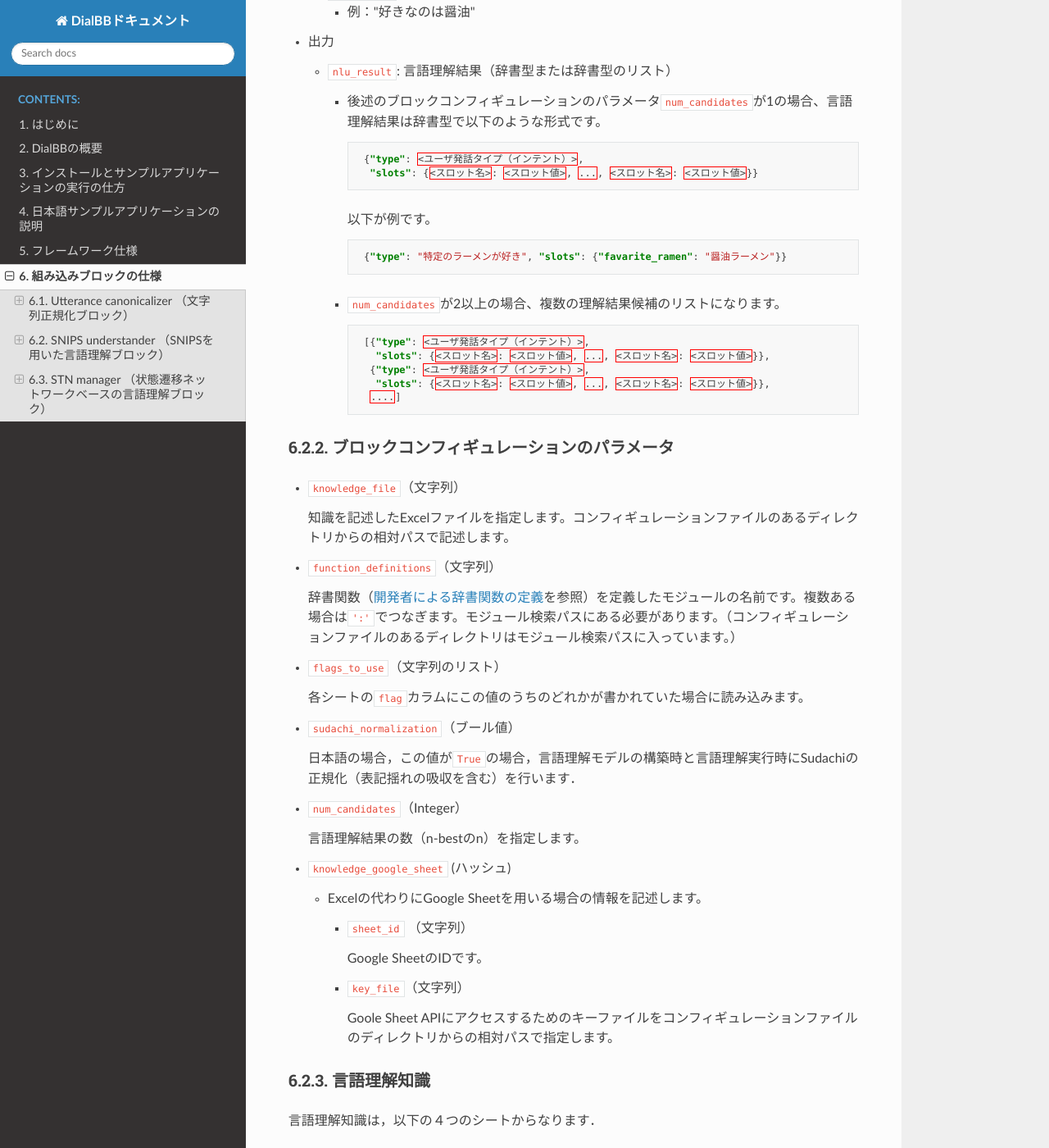
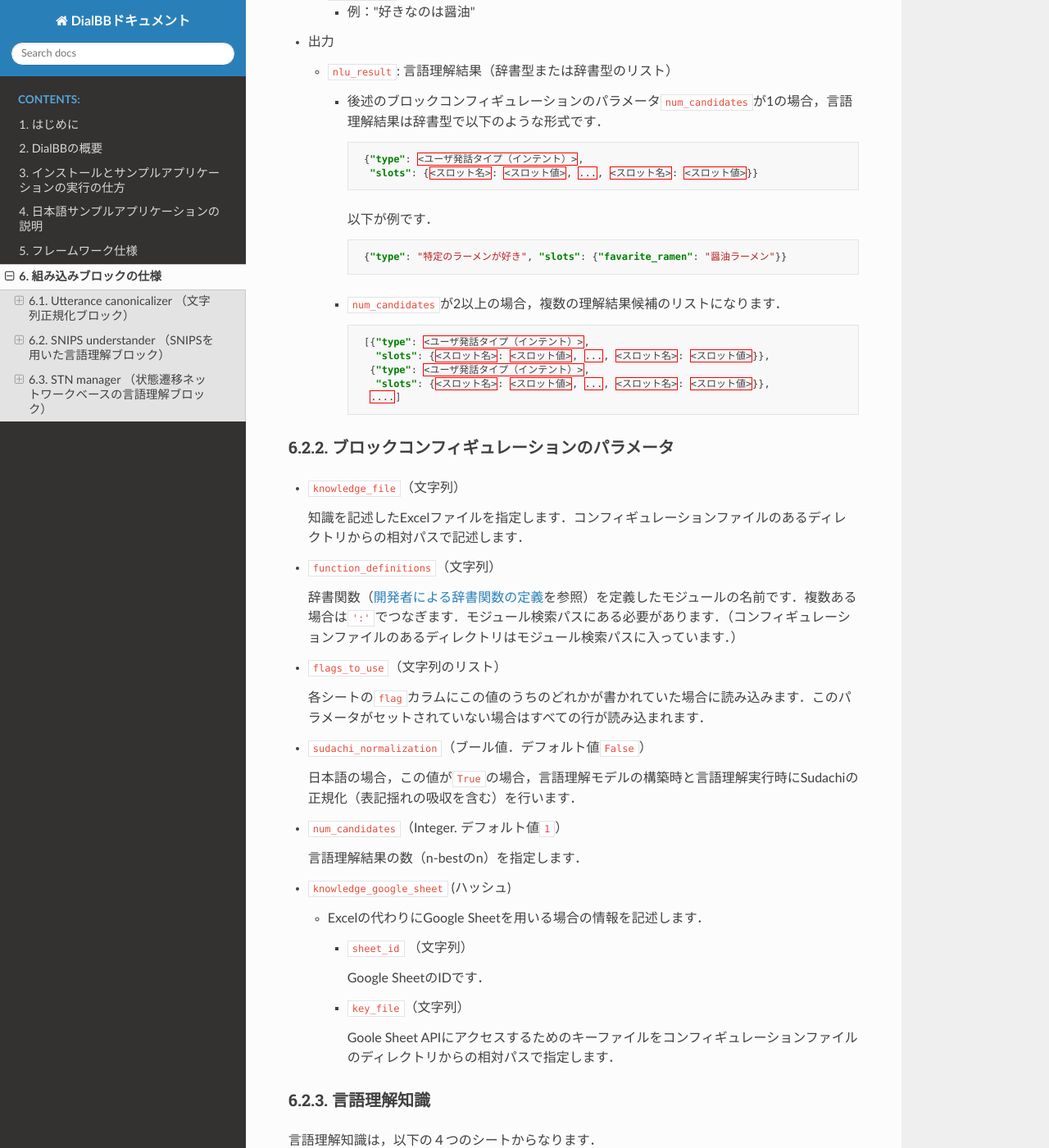
Before and after one commit to c4a-ri/dialbb, a Sphinx documentation site: the page built from docs/document-ja/source/06_builtin_blocks.md, in a window 1280 px wide and 1400 px high, scrolled down 1429 px. Shown: the whole window at 82% size. Built offline with Sphinx 7.4.7 and the Read the Docs theme 2.0.0, drawn with Linux system fonts in a browser that asks for light colours; some of the changed text lies outside the part shown.

Commit message:
document and readme updated

````diff
--- a/docs/_config.yml
+++ /dev/null
@@ -1 +0,0 @@
-theme: jekyll-theme-cayman
--- a/docs/document-ja/source/06_builtin_blocks.md
+++ b/docs/document-ja/source/06_builtin_blocks.md
@@ -41,7 +41,7 @@
 [SNIPS_NLU](https://snips-nlu.readthedocs.io/en/latest/)を利用して，ユーザ発話タイプ（インテントとも呼びます）の決定とスロットの抽出を行います．
 
 コンフィギュレーションの`language`要素が`ja`の場合は日本語，`en`の場合は英語の言語理解を行います．
-日本語の場合は、SNIPSを適用する前に[Sudachi](https://github.com/WorksApplications/Sudachi)を用いて形態素解析を行います。
+日本語の場合は，SNIPSを適用する前に[Sudachi](https://github.com/WorksApplications/Sudachi)を用いて形態素解析を行います．
 
 
 本ブロックは，起動時にExcelで記述した言語理解用知識を読み込み，SNIPSの訓練データに変更し，SNIPSのモデルを構築します．
@@ -57,20 +57,20 @@
 - 出力
   - `nlu_result`: 言語理解結果（辞書型または辞書型のリスト）
 
-	  - 後述のブロックコンフィギュレーションのパラメータ`num_candidates`が1の場合、言語理解結果は辞書型で以下のような形式です。
+	  - 後述のブロックコンフィギュレーションのパラメータ`num_candidates`が1の場合，言語理解結果は辞書型で以下のような形式です．
 
 	    ```json
 	     {"type": <ユーザ発話タイプ（インテント）>,
 	      "slots": {<スロット名>: <スロット値>, ..., <スロット名>: <スロット値>}}
 	    ```
 
-	    以下が例です。
+	    以下が例です．
 
 	    ```json
 	     {"type": "特定のラーメンが好き", "slots": {"favarite_ramen": "醤油ラーメン"}}
 	    ```
 
-	  - `num_candidates`が2以上の場合、複数の理解結果候補のリストになります。
+	  - `num_candidates`が2以上の場合，複数の理解結果候補のリストになります．
 
 	    ```json
 	     [{"type": <ユーザ発話タイプ（インテント）>,
@@ -84,35 +84,35 @@
 
 - `knowledge_file`（文字列）
 
-  知識を記述したExcelファイルを指定します。コンフィギュレーションファイルのあるディレクトリからの相対パスで記述します。
+  知識を記述したExcelファイルを指定します．コンフィギュレーションファイルのあるディレクトリからの相対パスで記述します．
 
 - `function_definitions`（文字列）
 
-  辞書関数（{ref}`dictionary_function`を参照）を定義したモジュールの名前です。複数ある場合は`':'`でつなぎます。モジュール検索パスにある必要があります。（コンフィギュレーションファイルのあるディレクトリはモジュール検索パスに入っています。）
+  辞書関数（{ref}`dictionary_function`を参照）を定義したモジュールの名前です．複数ある場合は`':'`でつなぎます．モジュール検索パスにある必要があります．（コンフィギュレーションファイルのあるディレクトリはモジュール検索パスに入っています．）
 
 - `flags_to_use`（文字列のリスト）
 
-  各シートの`flag`カラムにこの値のうちのどれかが書かれていた場合に読み込みます。
+  各シートの`flag`カラムにこの値のうちのどれかが書かれていた場合に読み込みます．このパラメータがセットされていない場合はすべての行が読み込まれます．
 
-- `sudachi_normalization`（ブール値）
+- `sudachi_normalization`（ブール値．デフォルト値`False`）
 
   日本語の場合，この値が`True`の場合，言語理解モデルの構築時と言語理解実行時にSudachiの正規化（表記揺れの吸収を含む）を行います．
 
-- `num_candidates`（Integer）
+- `num_candidates`（Integer. デフォルト値`1`）
 
-  言語理解結果の数（n-bestのn）を指定します。
+  言語理解結果の数（n-bestのn）を指定します．
 
 - `knowledge_google_sheet` (ハッシュ)
 
-  - Excelの代わりにGoogle Sheetを用いる場合の情報を記述します。
+  - Excelの代わりにGoogle Sheetを用いる場合の情報を記述します．
 
     - `sheet_id` （文字列）
 
-      Google SheetのIDです。
+      Google SheetのIDです．
 
     - `key_file`（文字列）
 
-      Goole Sheet APIにアクセスするためのキーファイルをコンフィギュレーションファイルのディレクトリからの相対パスで指定します。
+      Goole Sheet APIにアクセスするためのキーファイルをコンフィギュレーションファイルのディレクトリからの相対パスで指定します．
 
 
 (nlu_knowledge)=
@@ -271,19 +271,23 @@
 
 - `knowledge_file`（文字列）
 
-  シナリオを記述したExcelファイルを指定します。コンフィギュレーションファイルのあるディレクトリからの相対パスで記述します。
+  シナリオを記述したExcelファイルを指定します．コンフィギュレーションファイルのあるディレクトリからの相対パスで記述します．
 
 - `function_definitions`（文字列）
 
-  シナリオ関数（{ref}`dictionary_function`を参照）を定義したモジュールの名前です。複数ある場合は`':'`でつなぎます。モジュール検索パスにある必要があります。（コンフィギュレーションファイルのあるディレクトリはモジュール検索パスに入っています。）
+  シナリオ関数（{ref}`dictionary_function`を参照）を定義したモジュールの名前です．複数ある場合は`':'`でつなぎます．モジュール検索パスにある必要があります．（コンフィギュレーションファイルのあるディレクトリはモジュール検索パスに入っています．）
 
 - `flags_to_use`（文字列のリスト）
 
-  各シートの`flag`カラムにこの値のうちのどれかが書かれていた場合に読み込みます。
+  各シートの`flag`カラムにこの値のうちのどれかが書かれていた場合に読み込みます．
 
 - `knowledge_google_sheet` (ハッシュ)
 
-  SNIPS Understanderと同じです。
+  SNIPS Understanderと同じです．
+
+- `scenario_graph`: (ブール値．デフォルト値`False`）
+
+   この値が`True`の場合，シナリオシートの`system utterance`カラムと`user utterance example`カラムの値を使って，グラフを作成します．これにより，シナリオ作成者が直感的に状態遷移ネットワークを確認できます．
 
 (scenario)=
 ### 対話管理の知識記述
@@ -469,8 +473,8 @@
 
 ### 言語理解結果候補が複数ある場合の処理
 
-入力の`nlu_result`が辞書型のリストで、複数の言語理解結果候補を含んでいる場合の処理は次のようになります。
+入力の`nlu_result`が辞書型のリストで，複数の言語理解結果候補を含んでいる場合の処理は次のようになります．
 
-リストの先頭から順に、言語理解結果候補の`type`の値が、現在の状態から可能な遷移のうちのどれかの`user utterance type`の値に等しいかどうかを調べ、等しい遷移があれば、その言語理解結果候補を用います。
+リストの先頭から順に，言語理解結果候補の`type`の値が，現在の状態から可能な遷移のうちのどれかの`user utterance type`の値に等しいかどうかを調べ，等しい遷移があれば，その言語理解結果候補を用います．
 
-どの言語理解結果候補も上記の条件に合わない場合、リストの先頭の言語理解結果候補を用います。
+どの言語理解結果候補も上記の条件に合わない場合，リストの先頭の言語理解結果候補を用います．
````
Also changed, not shown: README.md (+3 -1 lines), docs/index.html (+12 -2 lines), 15 other files.
